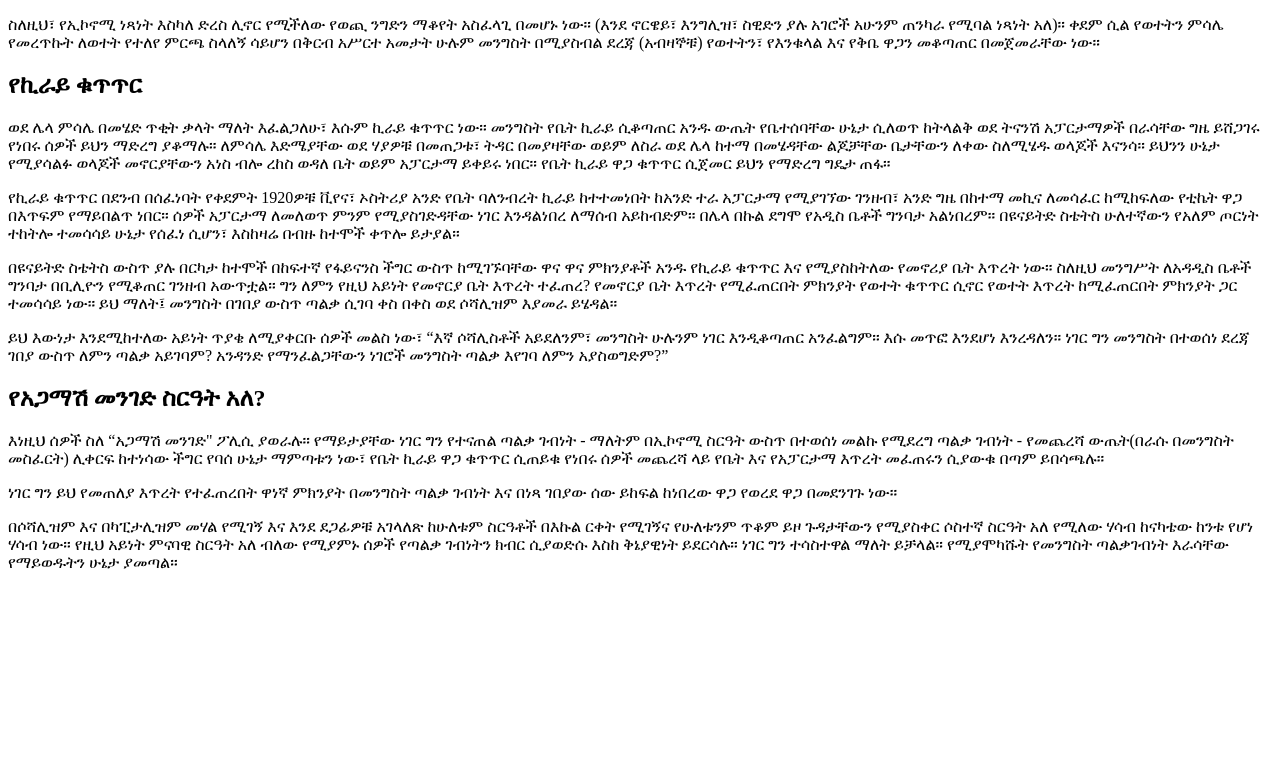
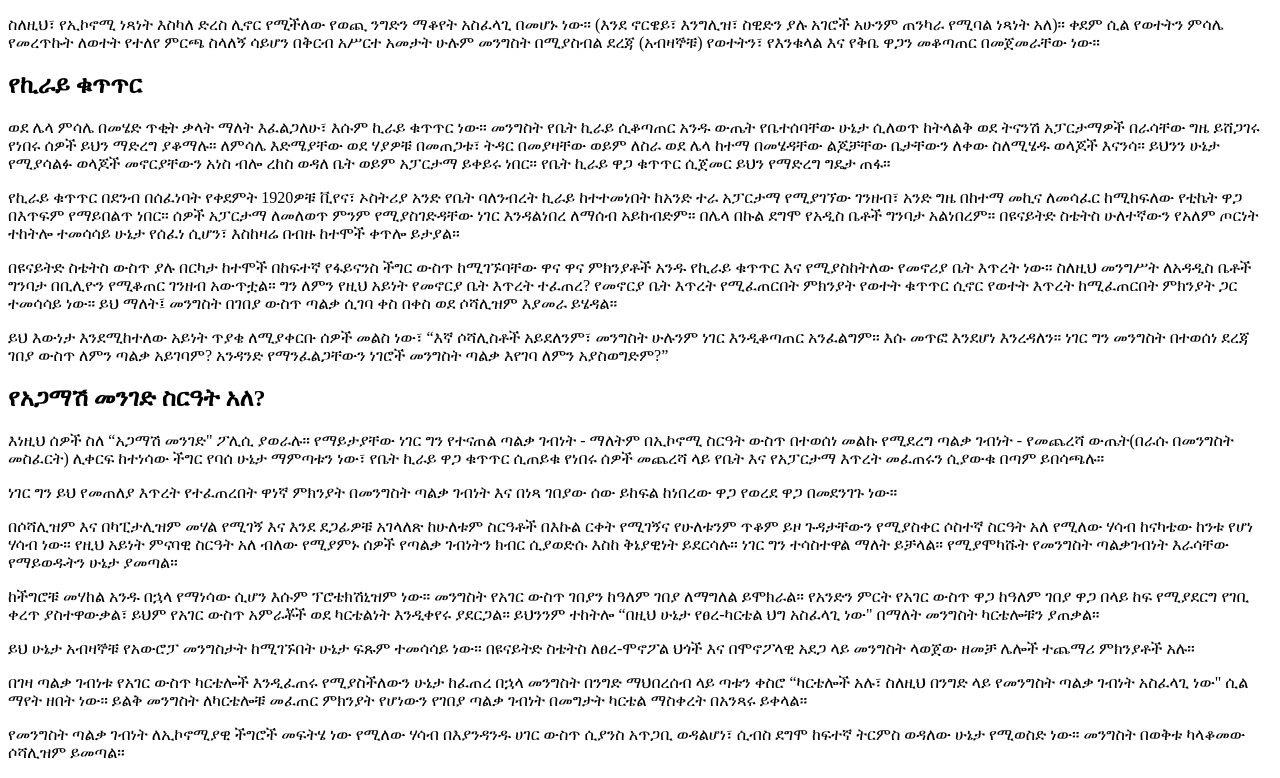
Before and after one commit to mickykebe/book-economic-policy-thoughts-for-today-and-tomorrow, a Next.js app: page /interventionism in a window 1280 px wide. Shown: the part 3009-3787 px from the top of the page. Before the commit the page ends 3597 px from the top, so only its background shows below. Built offline with nearby package versions, Linux system fonts and the light colour scheme.

Commit message:
interventionism wip

```diff
--- a/pages/interventionism.mdx
+++ b/pages/interventionism.mdx
@@ -111,3 +111,11 @@
 ነገር ግን ይህ የመጠለያ እጥረት የተፈጠረበት ዋነኛ ምክንያት በመንግስት ጣልቃ ገብነት እና በነጻ ገበያው ሰው ይከፍል ከነበረው ዋጋ የወረደ ዋጋ በመደንገጉ ነው።
 
 በሶሻሊዝም እና በካፒታሊዝም መሃል የሚገኝ እና እንደ ደጋፊዎቹ አገላለጽ ከሁለቱም ስርዓቶች በእኩል ርቀት የሚገኝና የሁለቱንም ጥቆም ይዞ ጉዳታቸውን የሚያስቀር ሶስተኛ ስርዓት አለ የሚለው ሃሳብ ከናካቴው ከንቱ የሆነ ሃሳብ ነው። የዚህ አይነት ምናባዊ ስርዓት አለ ብለው የሚያምኑ ሰዎች የጣልቃ ገብነትን ክብር ሲያወድሱ እስከ ቅኔያዊነት ይደርሳሉ። ነገር ግን ተሳስተዋል ማለት ይቻላል። የሚያሞካሹት የመንግስት ጣልቃገብነት እራሳቸው የማይወዱትን ሁኔታ ያመጣል።
+
+ከችግሮቹ መሃከል አንዱ በኋላ የማነሳው ሲሆን እሱም ፕሮቴክሽኒዝም ነው። መንግስት የአገር ውስጥ ገበያን ከዓለም ገበያ ለማግለል ይሞክራል። የአንድን ምርት የአገር ውስጥ ዋጋ ከዓለም ገበያ ዋጋ በላይ ከፍ የሚያደርግ የገቢ ቀረጥ ያስተዋውቃል፣ ይህም የአገር ውስጥ አምራቾች ወደ ካርቴልነት እንዲቀየሩ ያደርጋል። ይህንንም ተከትሎ “በዚህ ሁኔታ የፀረ-ካርቴል ህግ አስፈላጊ ነው" በማለት መንግስት ካርቴሎቹን ያጠቃል።
+
+ይህ ሁኔታ አብዛኞቹ የአውሮፓ መንግስታት ከሚገኙበት ሁኔታ ፍጹም ተመሳሳይ ነው። በዩናይትድ ስቴትስ ለፀረ-ሞኖፖል ህጎች እና በሞኖፖላዊ አደጋ ላይ መንግስት ላወጀው ዘመቻ ሌሎች ተጨማሪ ምክንያቶች አሉ።
+
+በገዛ ጣልቃ ገብነቱ የአገር ውስጥ ካርቴሎች እንዲፈጠሩ የሚያስችለውን ሁኔታ ከፈጠረ በኋላ መንግስት በንግድ ማህበረሰብ ላይ ጣቱን ቀስሮ “ካርቴሎች አሉ፣ ስለዚህ በንግድ ላይ የመንግስት ጣልቃ ገብነት አስፈላጊ ነው" ሲል ማየት ዘበት ነው። ይልቅ መንግስት ለካርቴሎቹ መፈጠር ምክንያት የሆነውን የገበያ ጣልቃ ገብነት በመግታት ካርቴል ማስቀረት በአንጻሩ ይቀላል።
+
+የመንግስት ጣልቃ ገብነት ለኢኮኖሚያዊ ችግሮች መፍትሄ ነው የሚለው ሃሳብ በእያንዳንዱ ሀገር ውስጥ ሲያንስ አጥጋቢ ወዳልሆነ፣ ሲብስ ደግሞ ከፍተኛ ትርምስ ወዳለው ሁኔታ የሚወስድ ነው። መንግስት በወቅቱ ካላቆመው ሶሻሊዝም ይመጣል።
```
